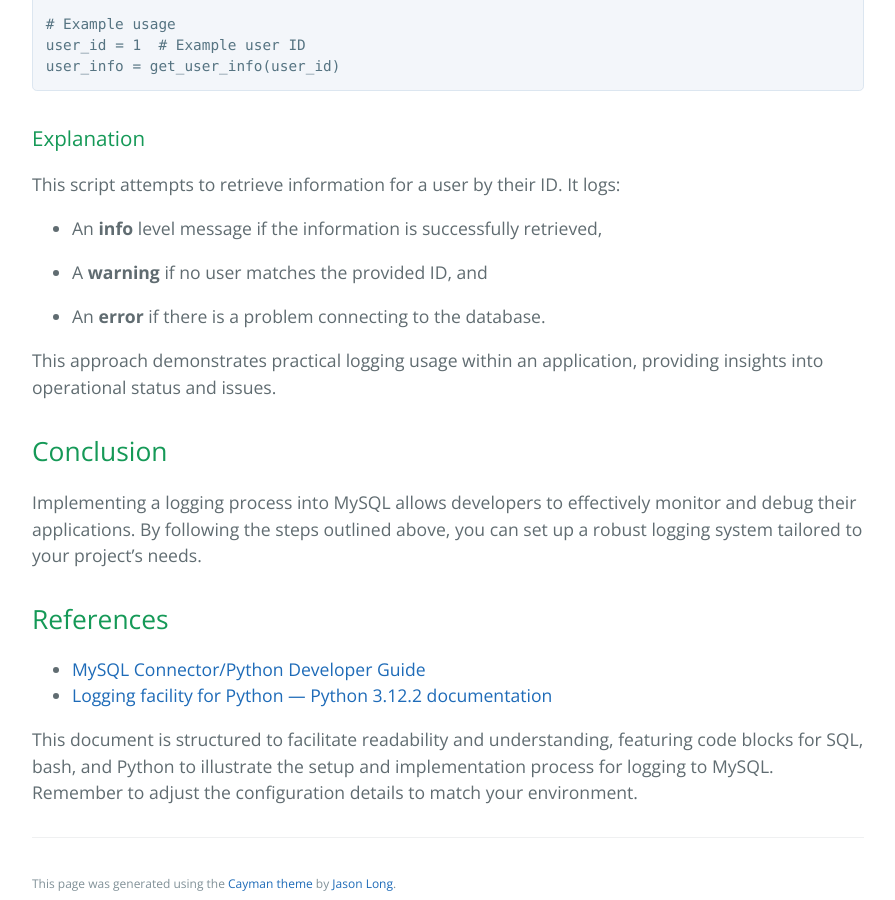
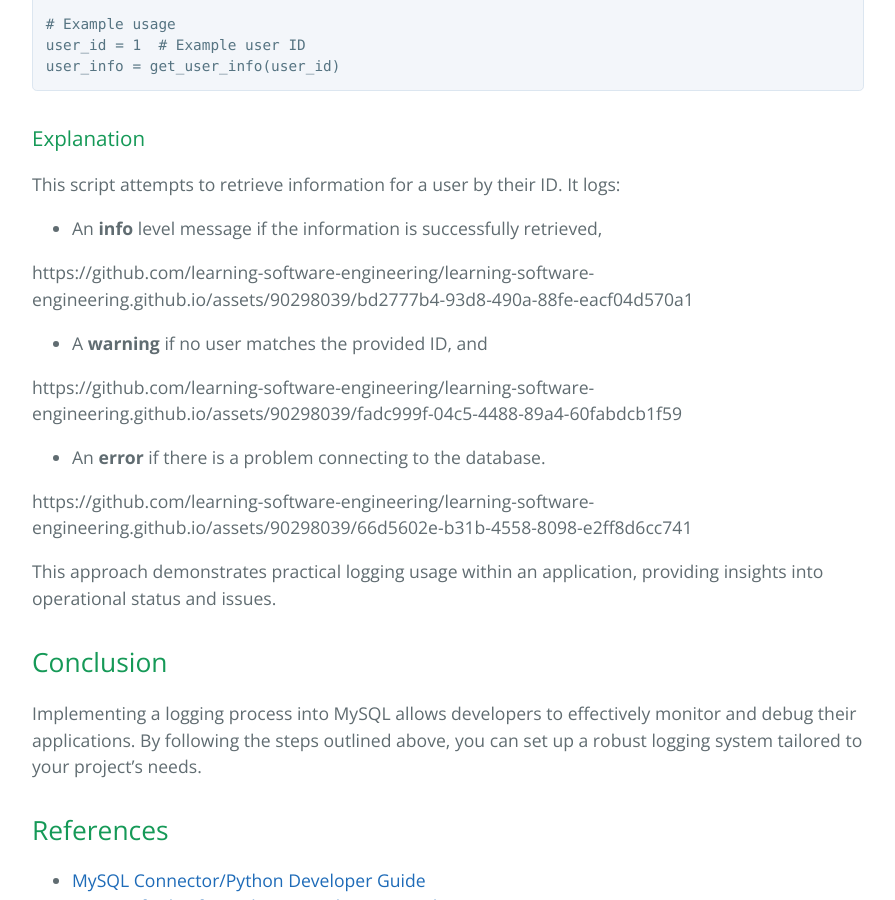
Before and after one commit to learning-software-engineering/learning-software-engineering.github.io, a Jekyll site: the page built from Topics/Software_Engineering/logging_to_mysql.md, in a window 1280 px wide and 900 px high, scrolled down 5112 px. Shown: the whole window, without its empty margins (192-1087 px from the left). Built offline with Jekyll 4.4.1, drawn with Linux system fonts in a browser that asks for light colours; our own code applies the rules of GitHub Pages for plain Markdown files; some of the changed lines change nothing that is shown.

Commit message:
Update logging_to_mysql.md

```diff
--- a/Topics/Software_Engineering/logging_to_mysql.md
+++ b/Topics/Software_Engineering/logging_to_mysql.md
@@ -161,14 +161,17 @@ This script attempts to retrieve information for a user by their ID. It logs:
 
 - An **info** level message if the information is successfully retrieved,
 
+https://github.com/learning-software-engineering/learning-software-engineering.github.io/assets/90298039/bd2777b4-93d8-490a-88fe-eacf04d570a1
+
 - A **warning** if no user matches the provided ID, and
+
+https://github.com/learning-software-engineering/learning-software-engineering.github.io/assets/90298039/fadc999f-04c5-4488-89a4-60fabdcb1f59
 
 - An **error** if there is a problem connecting to the database.
 
-
+https://github.com/learning-software-engineering/learning-software-engineering.github.io/assets/90298039/66d5602e-b31b-4558-8098-e2ff8d6cc741
 
 This approach demonstrates practical logging usage within an application, providing insights into operational status and issues.
-
 
 ## Conclusion
 
```
